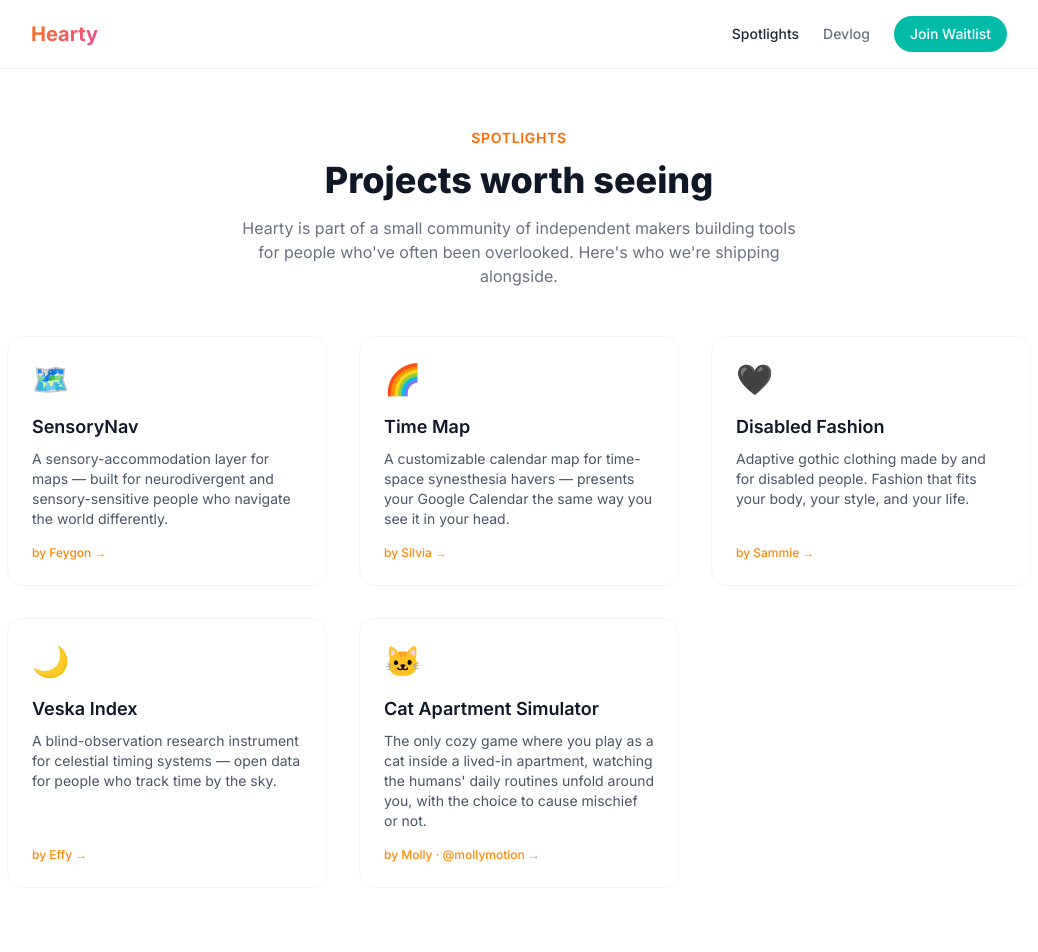
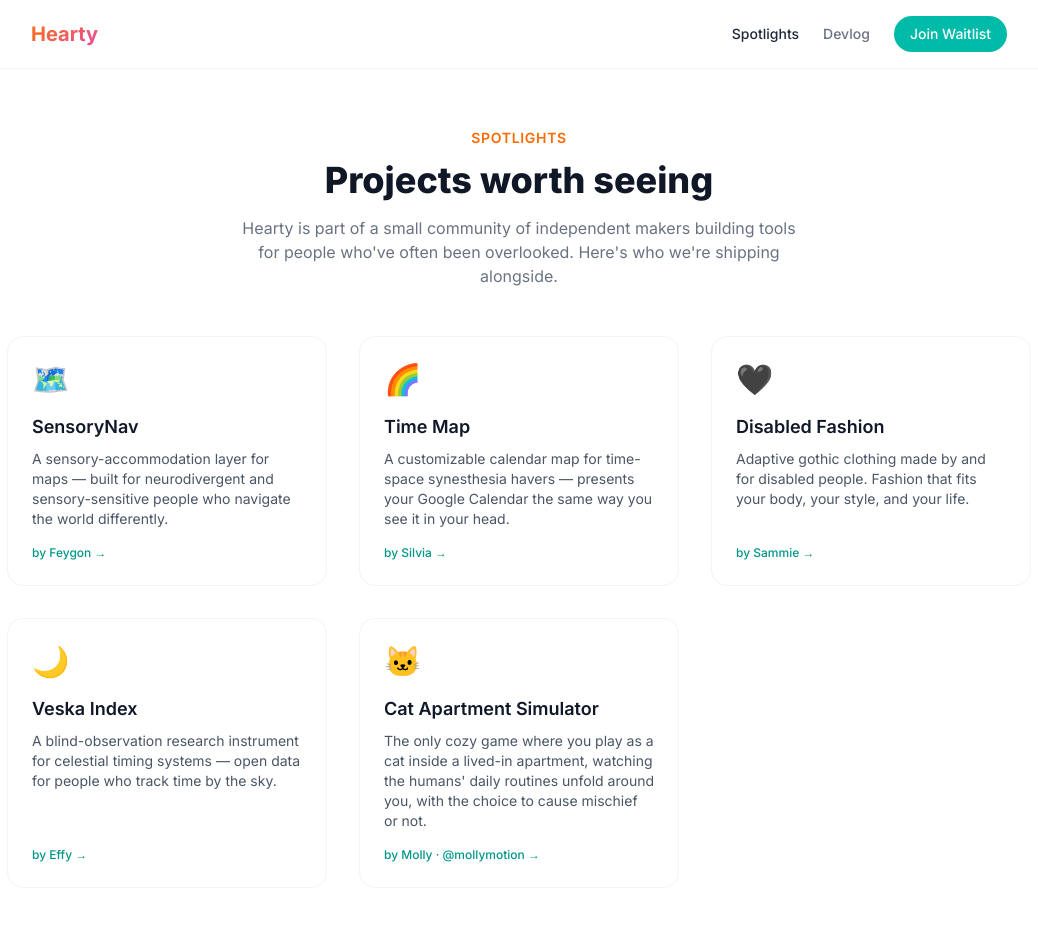
Before and after one commit to InfiniteInsight/hearty-landing, a plain HTML site: page spotlights.html in a window 1280 px wide. Shown: the top 952 px of the page, without its empty margins (121-1159 px from the left). Drawn offline with nearby package versions, Linux system fonts and the light colour scheme.

Commit message:
design: change remaining orange links to teal
Prose links in devlog and card attribution text on spotlights page.

Co-Authored-By: Claude Sonnet 4.6 <noreply@anthropic.com>

```diff
--- a/spotlights.html
+++ b/spotlights.html
@@ -49,7 +49,7 @@
           <div class="text-3xl mb-4">🗺️</div>
           <h3 class="text-lg font-semibold mb-2 group-hover:text-orange-500 transition-colors">SensoryNav</h3>
           <p class="text-gray-600 text-sm flex-1">A sensory-accommodation layer for maps — built for neurodivergent and sensory-sensitive people who navigate the world differently.</p>
-          <p class="mt-4 text-xs text-orange-400 font-medium">by Feygon →</p>
+          <p class="mt-4 text-xs text-teal-600 font-medium">by Feygon →</p>
         </a>
 
         <a href="https://timemap.space/" target="_blank" rel="noopener noreferrer"
@@ -57,7 +57,7 @@
           <div class="text-3xl mb-4">🌈</div>
           <h3 class="text-lg font-semibold mb-2 group-hover:text-orange-500 transition-colors">Time Map</h3>
           <p class="text-gray-600 text-sm flex-1">A customizable calendar map for time-space synesthesia havers — presents your Google Calendar the same way you see it in your head.</p>
-          <p class="mt-4 text-xs text-orange-400 font-medium">by Silvia →</p>
+          <p class="mt-4 text-xs text-teal-600 font-medium">by Silvia →</p>
         </a>
 
         <a href="https://gothbabeclothes.square.site/" target="_blank" rel="noopener noreferrer"
@@ -65,7 +65,7 @@
           <div class="text-3xl mb-4">🖤</div>
           <h3 class="text-lg font-semibold mb-2 group-hover:text-orange-500 transition-colors">Disabled Fashion</h3>
           <p class="text-gray-600 text-sm flex-1">Adaptive gothic clothing made by and for disabled people. Fashion that fits your body, your style, and your life.</p>
-          <p class="mt-4 text-xs text-orange-400 font-medium">by Sammie →</p>
+          <p class="mt-4 text-xs text-teal-600 font-medium">by Sammie →</p>
         </a>
 
         <a href="https://www.veskaindex.com/" target="_blank" rel="noopener noreferrer"
@@ -73,7 +73,7 @@
           <div class="text-3xl mb-4">🌙</div>
           <h3 class="text-lg font-semibold mb-2 group-hover:text-orange-500 transition-colors">Veska Index</h3>
           <p class="text-gray-600 text-sm flex-1">A blind-observation research instrument for celestial timing systems — open data for people who track time by the sky.</p>
-          <p class="mt-4 text-xs text-orange-400 font-medium">by Effy →</p>
+          <p class="mt-4 text-xs text-teal-600 font-medium">by Effy →</p>
         </a>
 
         <a href="https://cat-game-xi.vercel.app/" target="_blank" rel="noopener noreferrer"
@@ -81,7 +81,7 @@
           <div class="text-3xl mb-4">🐱</div>
           <h3 class="text-lg font-semibold mb-2 group-hover:text-orange-500 transition-colors">Cat Apartment Simulator</h3>
           <p class="text-gray-600 text-sm flex-1">The only cozy game where you play as a cat inside a lived-in apartment, watching the humans' daily routines unfold around you, with the choice to cause mischief or not.</p>
-          <p class="mt-4 text-xs text-orange-400 font-medium">by Molly · @mollymotion →</p>
+          <p class="mt-4 text-xs text-teal-600 font-medium">by Molly · @mollymotion →</p>
         </a>
 
       </div>
```
Also changed, not shown: devlog.html (+1 -1 lines).
